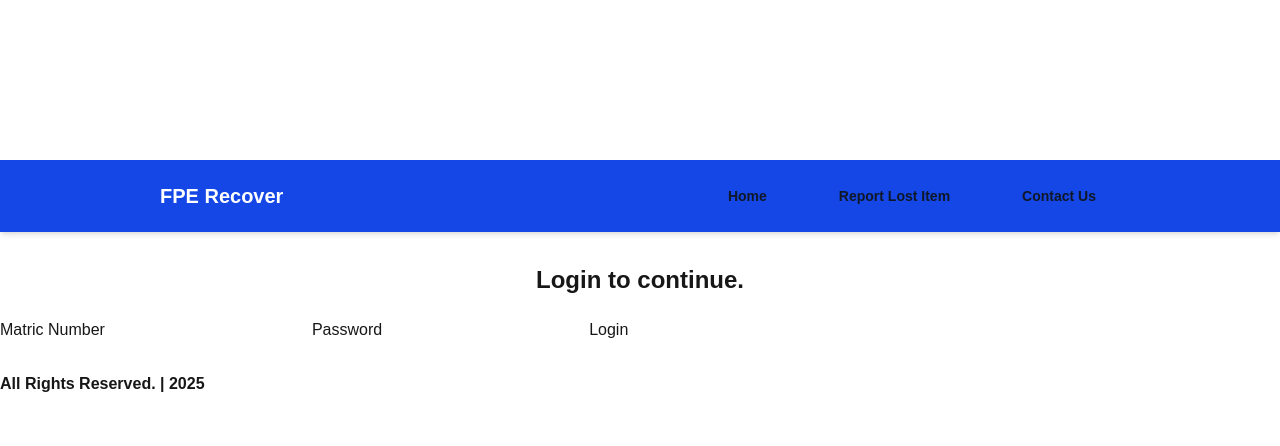
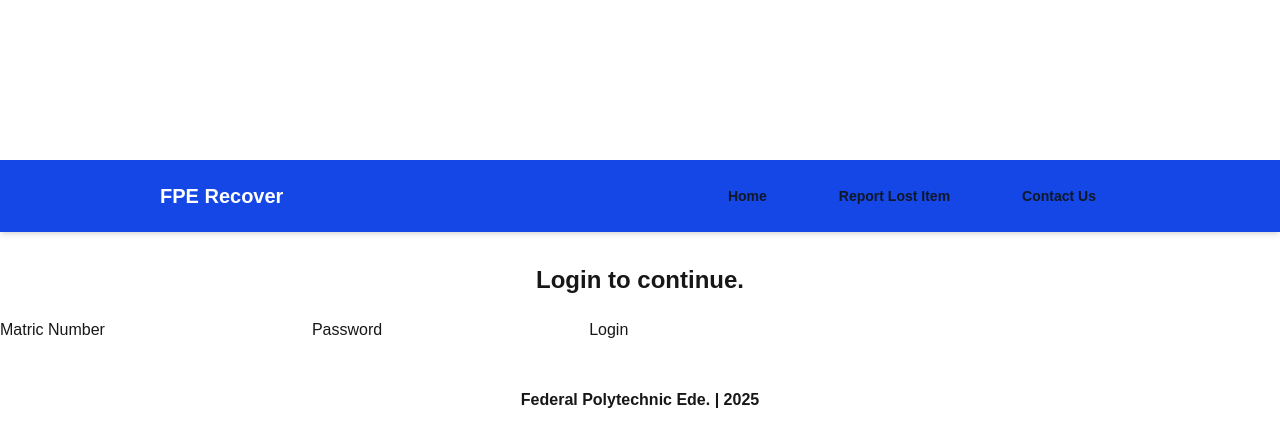
Before and after one commit to Homines-Solitarius/lost-and-found-app, a Next.js app: page /login in a window 1280 px wide. Shown: the top 446 px of the page. Built offline with nearby package versions, Linux system fonts and the light colour scheme.

Commit message:
Made text in the footer all centered.

```diff
--- a/src/app/components/Footer.tsx
+++ b/src/app/components/Footer.tsx
@@ -1,9 +1,9 @@
 
 const Footer = () => {
   return (
-      <div className="footer">
+      <div className="text-center py-4">
           <b>
-          <h3>All Rights Reserved. | 2025</h3>
+          <p>Federal Polytechnic Ede. | 2025</p>
           </b>
     </div>
   )
```
